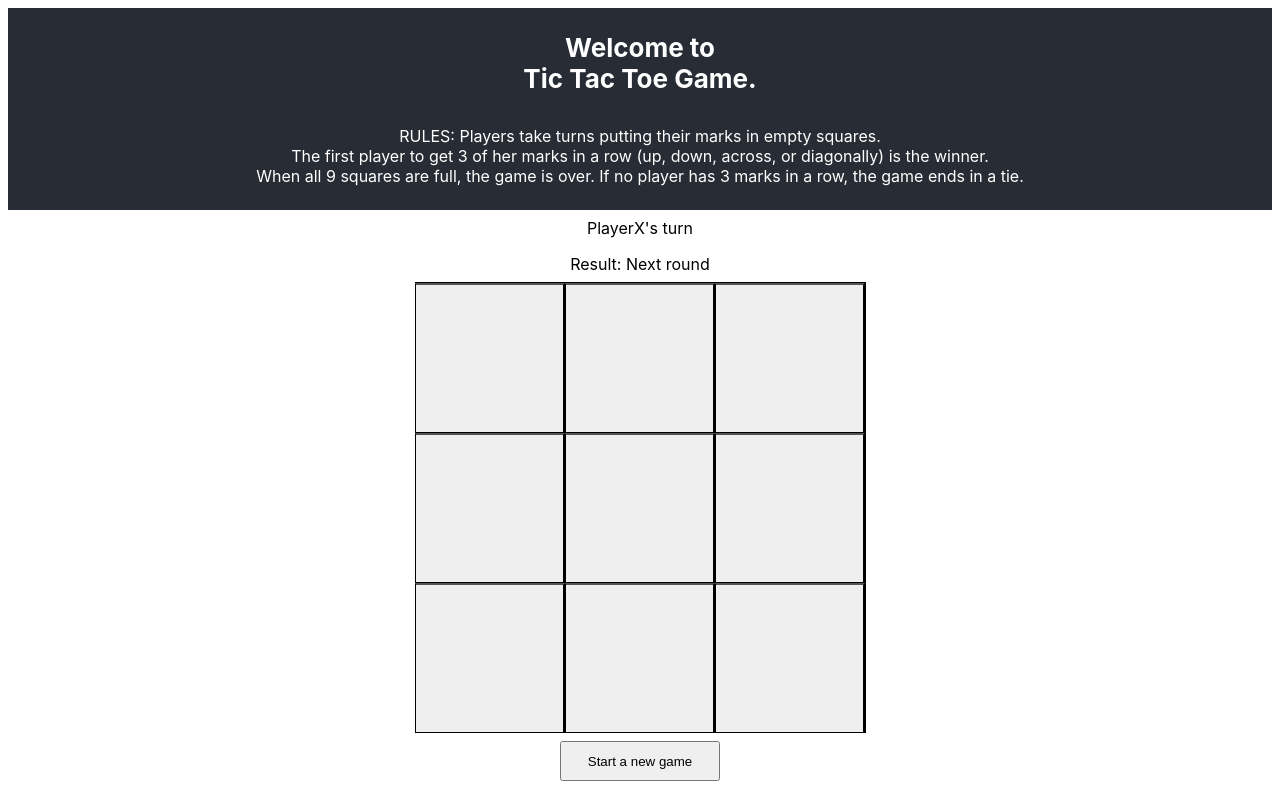
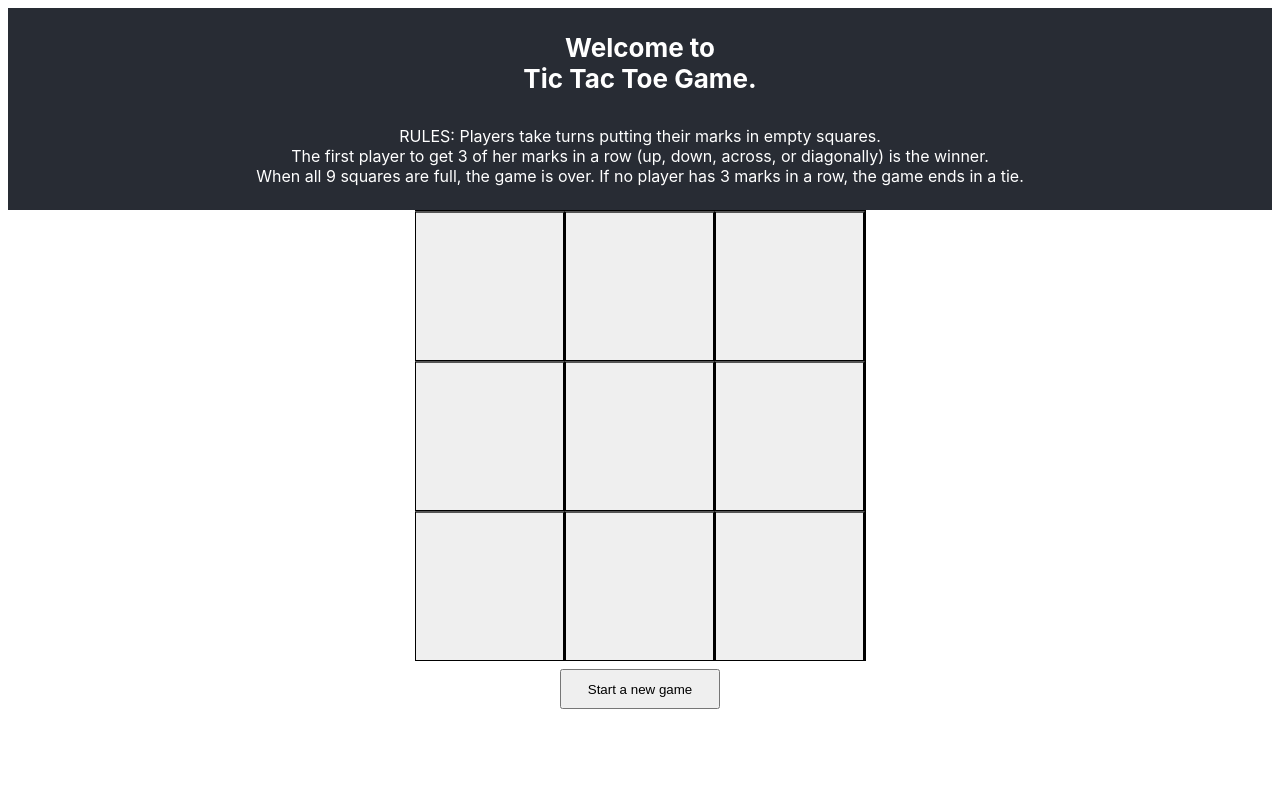
Before and after one commit to robertamangiapane/React-Tic-Tac-Toe-Game, a React (Create React App) app: page / in a window 1280 px wide. Built offline with nearby package versions, Linux system fonts and the light colour scheme.

Commit message:
WIP frontend styling

```diff
--- a/src/App.css
+++ b/src/App.css
@@ -37,6 +37,10 @@
   color: white;
 }
 
+.grid {
+  padding-top: 3vh;
+}
+
 .game-result {
   padding: 1vh;
 }
@@ -45,11 +49,27 @@
   padding: 1vh;
 }
 
-.grid {
+.turn-player-X {
+  float: left;
+  display: inline-block;
+  align-items: center;
+  align-self: center;
+  align-content: center;
+  margin-bottom: 100vh;
+}
+
+.turn-player-O {
+  float: right;
+  display: inline-block;
+
+  margin-bottom: 10vh;
+}
+
+.board-grid {
   display: inline-block;
 }
 
-.board-grid {
+.board-fields {
   height: 450px;
   width: 450px;
   display: grid;
@@ -58,7 +78,7 @@
   border-right: 1px solid black;
 }
 
-.board-grid > button {
+.board-fields > button {
   height: 150px;
   width: 150px;
   padding: 10px 10px;
--- a/src/components/board.jsx
+++ b/src/components/board.jsx
@@ -1,7 +1,5 @@
 import React, { Component } from "react"
 import "../components/board.css"
-import Turn from '../components/turn'
-import Result from '../components/result'
 
 class Board extends Component {
   constructor(props) {
@@ -32,7 +30,8 @@ class Board extends Component {
         game: this.props.game,
         fields: this.props.game.board.fields,
         turn: this.props.game.turn,
-        result: this.props.game.result})
+        result: this.props.game.result
+      })
     }
   }
 
@@ -50,14 +49,8 @@ class Board extends Component {
   render(){
     return(
       <div>
-        <div className="game-turn">
-        <Turn turn={this.state.turn}/>
-        </div>
-        <div className="game-result">
-        <Result result={this.state.result}/>
-        </div>
-        <div className="grid">
         <div className="board-grid">
+        <div className="board-fields">
           {this.createGrid()}
         </div>
         </div>
```
Also changed, not shown: src/components/game.css (deleted, +0 -13 lines).
